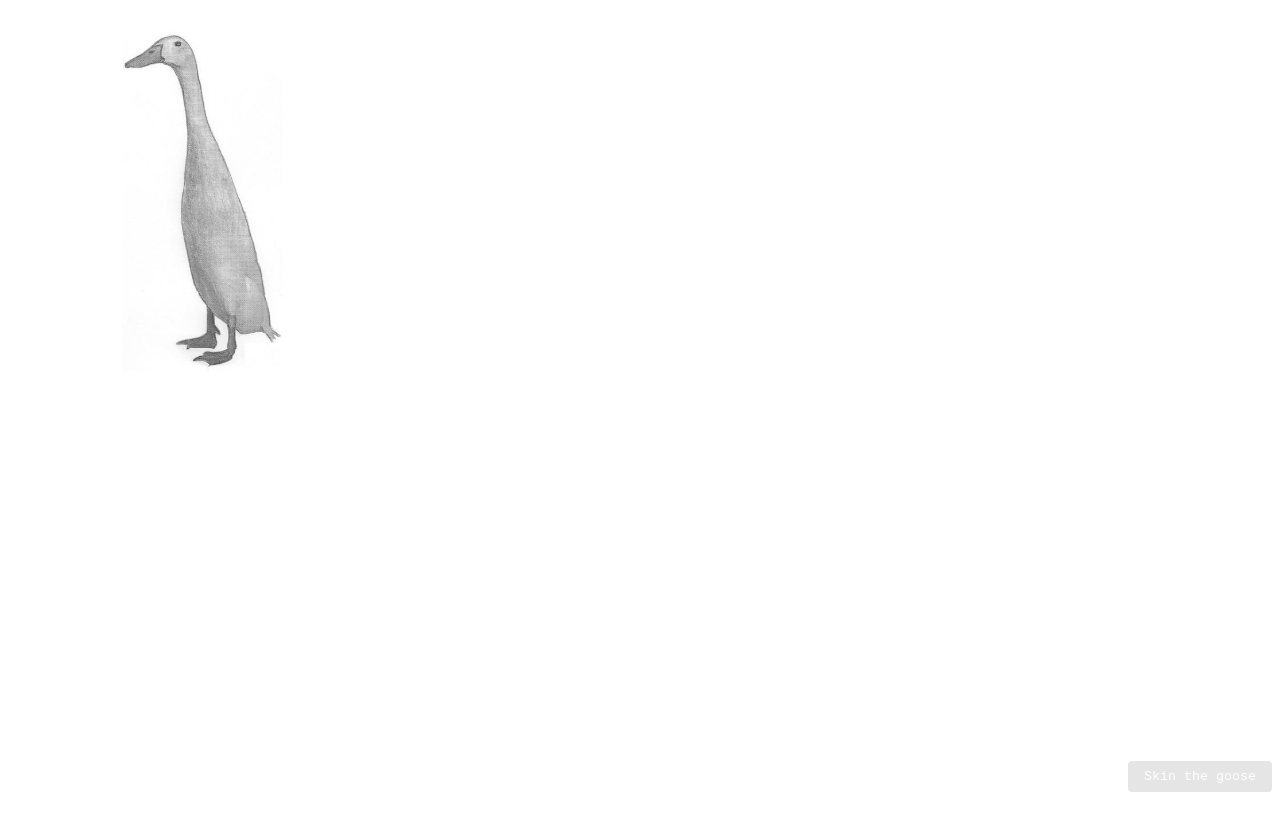
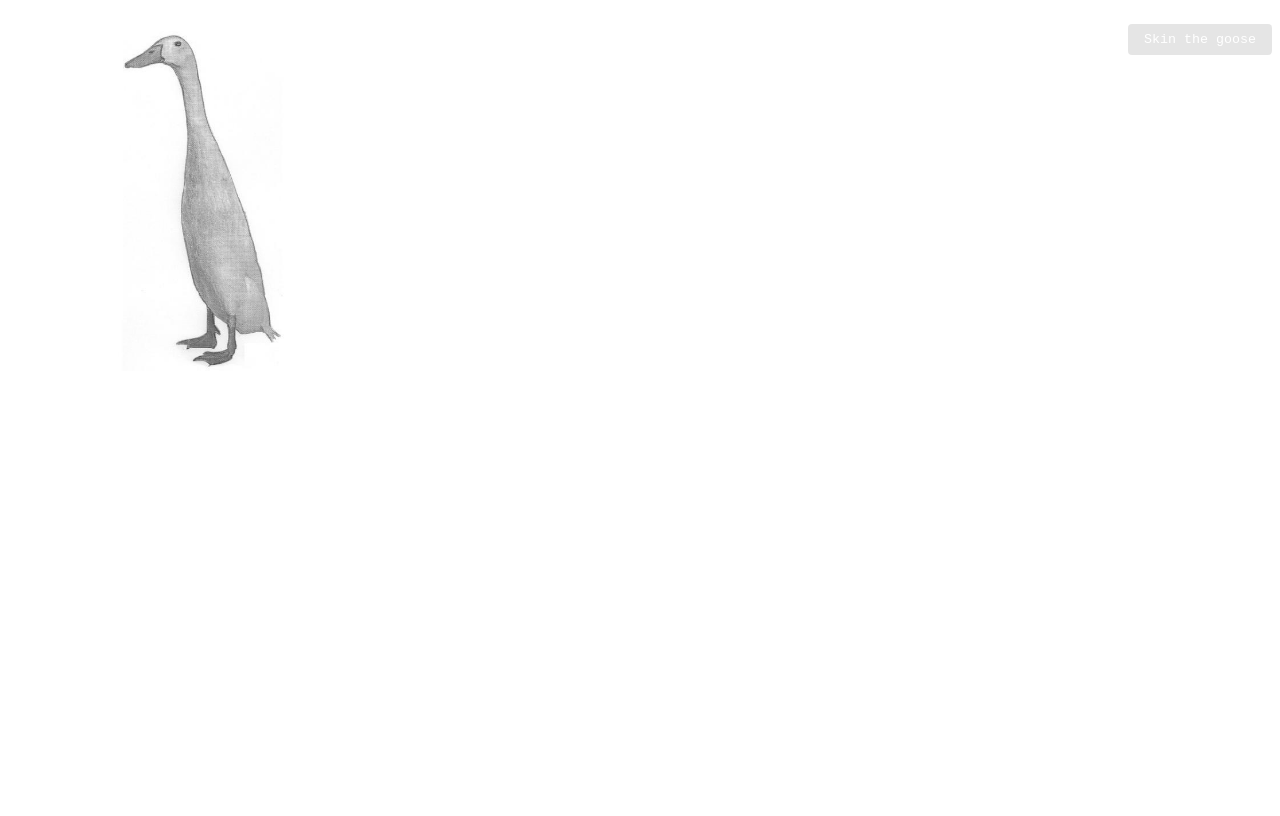
Before and after one commit to maxmurdoch/skinny-goose, a Gatsby site: page / in a window 1280 px wide. Built offline with nearby package versions, Linux system fonts and the light colour scheme; Gatsby itself is replaced by a stand-in of ours.

Commit message:
update da styles

```diff
--- a/src/pages/index.js
+++ b/src/pages/index.js
@@ -47,7 +47,9 @@ class ClickForGoose extends Component {
     return (
       <div
         style={{
-          height: '100vh',
+          height: '100%',
+          minHeight: '100vh',
+          overflow: 'hidden',
           margin: `0 auto`,
           padding: 0,
           position: 'relative',
@@ -66,7 +68,7 @@ class ClickForGoose extends Component {
               fontFamily: 'monospace',
               zIndex: 1000,
               position: 'absolute',
-              bottom: 16,
+              top: 16,
               right: 16,
               border: 0,
               padding: '0.5rem 1rem',
```
